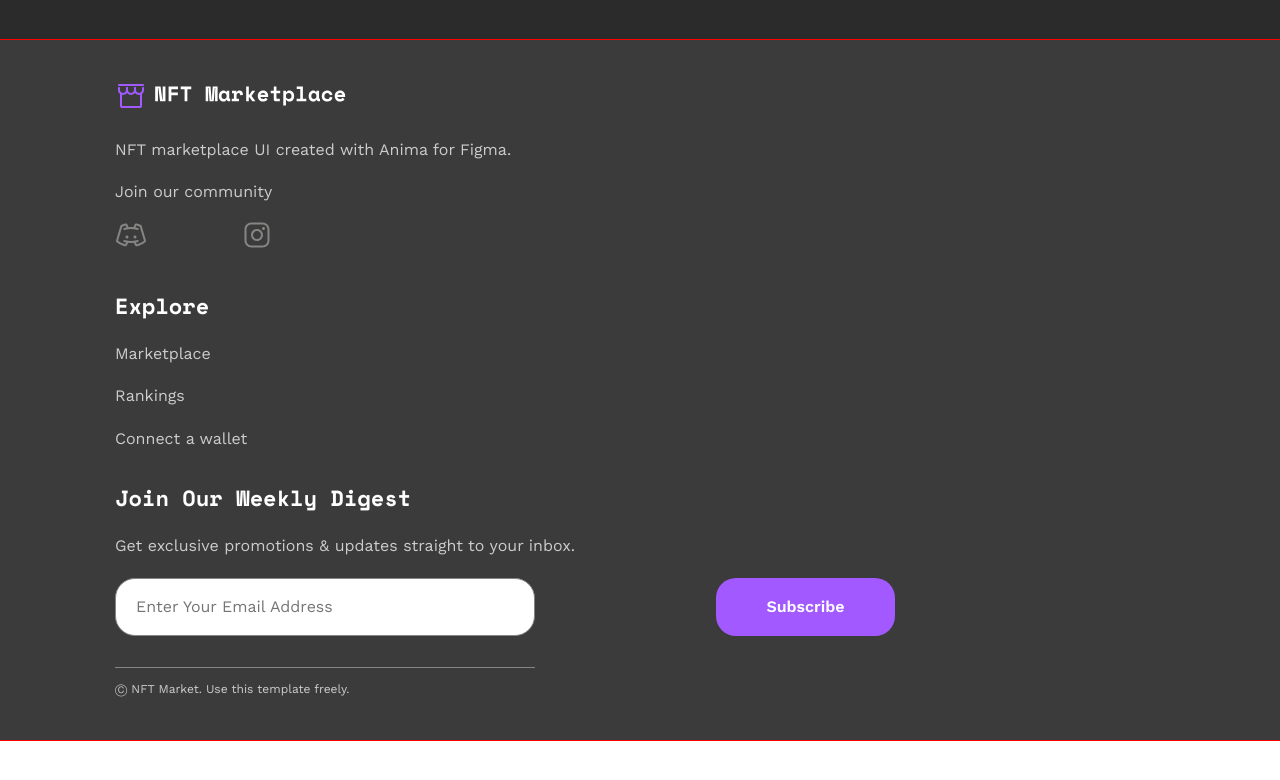
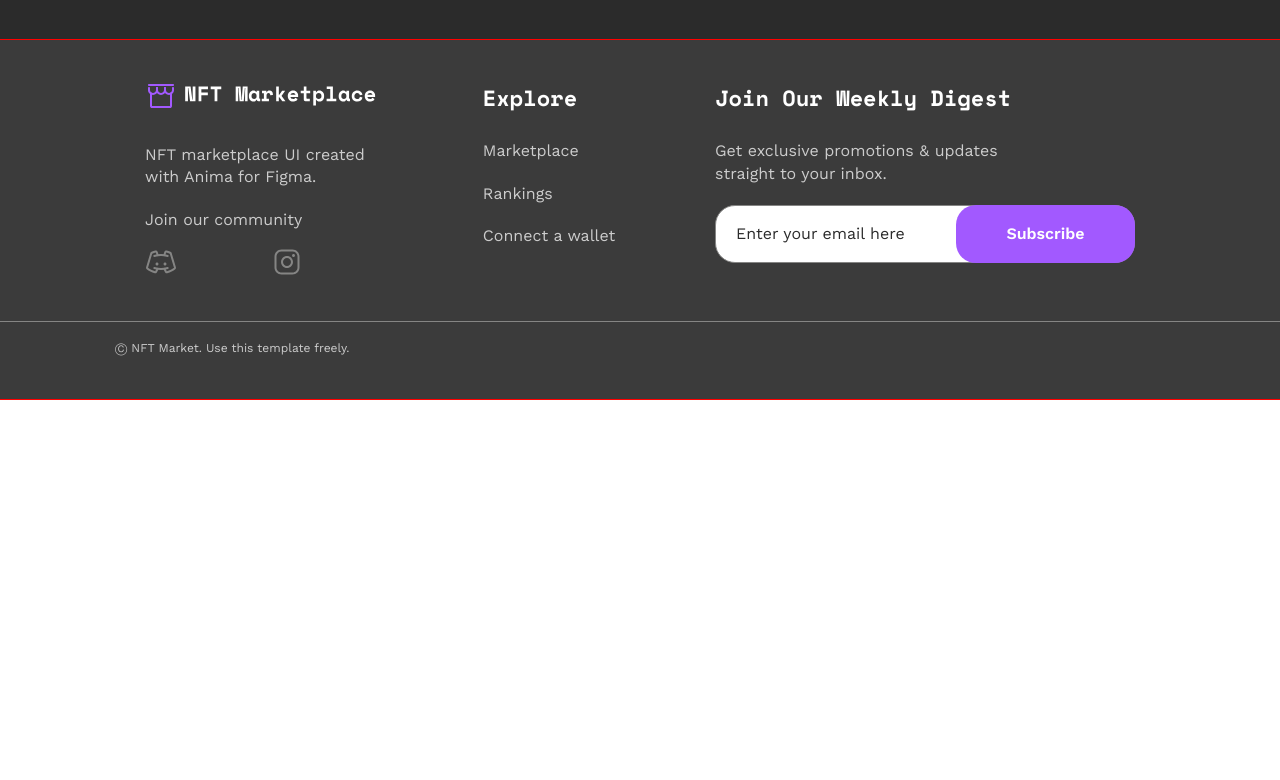
Before and after one commit to BendelVolodymyr/Smart-Foxes-NTF-Marketplace, a website built with Vite: page src/index.html in a window 1280 px wide. Built offline with nearby package versions, Linux system fonts and the light colour scheme.

Commit message:
html+css без анімації та псевдоелемента

```diff
--- a/src/css/footer.css
+++ b/src/css/footer.css
@@ -1,10 +1,46 @@
 .footer {
     background-color: #3B3B3B;
-
 }
 .footer-container {
    padding-top: 40px;
    padding-bottom: 40px;
+   position: relative;
+}
+
+.footer-container::after {
+    content: "";
+    display: block;
+    position: absolute;
+
+    background-color: #858584;
+    width: 100%;
+height: 1px;
+
+top: 737px;
+left: 0px;
+padding-left: 30px;
+padding-right: 30px;
+}
+@media only screen and (min-width: 834px) {
+    .footer-container::after {
+        top: 630px;
+    }
+}
+@media only screen and (min-width: 1280px) {
+    .footer-container::after {
+        top: 281px;
+    }
+}
+@media only screen and (min-width: 1280px) {
+    .footer-main-box {
+        display: flex;
+        justify-content: space-between;
+
+        margin-bottom: 50px;
+
+        padding-left: 30px;
+        padding-right: 30px;
+    }
 }
 
 .footer-link-logo {
@@ -15,6 +51,12 @@
     align-items: center;
     padding-bottom: 20px;
 }
+@media only screen and (min-width: 1280px) {
+    .footer-list-logo {
+        padding-bottom: 25px;
+    }
+}
+
 .footer-item {
 }
 .footer-icon-logo {
@@ -31,19 +73,28 @@
     color: #CCC;
     font-family: Work Sans;
     line-height: 1.4;
-    padding-bottom: 20px;
+    margin-bottom: 20px;
+}
+@media only screen and (min-width: 1280px) {
+    .footer-caption {
+        max-width: 238px;
+    }
 }
 .footer-text {
     color: #CCC;
     font-family: Work Sans;
     line-height: 1.4;
-    padding-bottom: 15px;
+    margin-bottom: 15px;
 }
 .footer-list-media {
     display: flex;
     gap: 10px;
-    padding-bottom: 30px;
-
+    margin-bottom: 30px;
+}
+@media only screen and (min-width: 1280px) {
+    .footer-list-media {
+        margin-bottom: 0;
+    }
 }
 .footer-item-media {
 }
@@ -61,6 +112,11 @@ line-height: 1.6;
 text-transform: capitalize;
 
 margin-bottom: 20px;
+}
+@media only screen and (min-width: 1280px) {
+    .footer-title {
+        margin-bottom: 25px;
+    }
 }
 .footer-list-links {
     margin-bottom: 30px;
@@ -84,12 +140,22 @@ text-transform: capitalize;
 
 margin-bottom: 20px;
 }
+@media only screen and (min-width: 1280px) {
+    .footer-headline {
+        margin-bottom: 25px;
+    }
+}
 .footer-subtitle {
     color: #CCC;
     font-family: Work Sans;
     line-height: 1.4;
 
     margin-bottom: 20px;
+}
+@media only screen and (min-width: 1280px) {
+    .footer-subtitle {
+        max-width: 330px;
+    }
 }
 @media only screen and (min-width: 834px) {
     .footer-form-wrapper {
@@ -101,13 +167,18 @@ position: relative;
     display: flex;
     flex-direction: column;
     /* align-items: center; */
+
 }
+@media only screen and (min-width: 1280px) {
+    .footer-form {
+        width: 420px;
+    }
+}
+
 .footer-label {
     display: flex;
     max-width: 315px;
     width: 100%;
-
-    position: relative;
 }
 
 @media only screen and (min-width: 834px) {
@@ -116,23 +187,6 @@ position: relative;
     }
 }
 
-.footer-label::after {
-    content: "";
-    display: block;
-    position: absolute;
-
-    background-color: #858584;
-    width: 100%;
-height: 1px;
-
-bottom: -78px;
-left: 0px;
-}
-@media only screen and (min-width: 834px) {
-    .footer-label::after {
-        bottom: 8px;
-    }
-}
 .footer-input {
     border-radius: 20px;
     border: 1px solid #858584;
@@ -152,11 +206,16 @@ margin-bottom: 16px;
         padding-top: 19px;
         padding-bottom: 19px;
 
-        margin-bottom: 40px;
+        margin-bottom: 69px;
+    }
+}
+@media only screen and (min-width: 834px) {
+    .footer-input {
+        margin-bottom: 0;
     }
 }
 .footer-input::placeholder {
-    columns: #2B2B2B;
+    color: #2B2B2B;
     font-family: Work Sans;
     line-height: 1.4;
 }
@@ -175,7 +234,12 @@ padding-bottom: 12px;
 border: none;
 
 margin-bottom: 50px;
+
+color: #FFF;
+font-weight: 600;
+line-height: 1.4;
 }
+
 @media only screen and (min-width: 834px) {
     .footer-btn {
         min-width: 179px;
@@ -184,9 +248,14 @@ margin-bottom: 50px;
         right: 270px;
         padding-top: 18px;
         padding-bottom: 18px;
+        margin-bottom: 0;
     }
 }
-
+@media only screen and (min-width: 1280px) {
+    .footer-btn {
+        right: 0;
+    }
+}
 .footer-btn-icon {
     width: 20px;
     height: 20px;
@@ -197,11 +266,6 @@ margin-bottom: 50px;
     }
 
 }
-.footer-btn-text {
-    color: #FFF;
-font-weight: 600;
-line-height: 1.4;
-}
 .footer-link-privacy {
     color: #CCC;
 font-size: 12px;
--- a/src/partials/footer.html
+++ b/src/partials/footer.html
@@ -1,5 +1,7 @@
 <footer class="footer">
   <div class="footer-container container">
+    <div class="footer-main-box">
+    <div class="footer-box">
       <a href="../index.html" class="footer-link-logo">
         <ul class="footer-list-logo">
           <li class="footer-item">
@@ -48,24 +50,28 @@
           </a>
         </li>
       </ul>
+    </div>
+    <div class="footer-box">
       <h2 class="footer-title">Explore</h2>
       <ul class="footer-list-links">
         <li class="footer-item-links">
           <a href="#" class="footer-links">
-          <p lass="footer-links-subject">Marketplace</p>
+            <p class="footer-links-subject">Marketplace</p>
           </a>
         </li>
         <li class="footer-item-links">
           <a href="#" class="footer-links">
-          <p lass="footer-links-subject">Rankings</p>
+            <p class="footer-links-subject">Rankings</p>
           </a>
         </li>
         <li class="footer-item-links">
           <a href="#" class="footer-links">
-          <p lass="footer-links-subject">Connect a wallet</p>
+            <p class="footer-links-subject">Connect a wallet</p>
           </a>
         </li>
       </ul>
+    </div>
+    <div class="footer-box">
       <h2 class="footer-headline">Join our weekly digest</h2>
       <p class="footer-subtitle">
         Get exclusive promotions & updates straight to your inbox.
@@ -73,12 +79,11 @@
       <div class="footer-form-wrapper">
         <form class="footer-form" name="email_address" autocomplete="off">
           <label class="footer-label">
-
             <input
               class="footer-input"
               type="email"
               name="footer-input-email"
-          placeholder="Enter Your Email Address"
+              placeholder="Enter your email here"
               maxlength="275"
               pattern="^([^ ]+@[^ ]+\.[a-z]{2,6}|)$"
               title="Use the format: test@gmail.com"
@@ -90,12 +95,15 @@
             <svg class="footer-btn-icon" width="" height="">
               <use href="../img/sprite.svg#icon-EnvelopeSimple"></use>
             </svg>
-        <p class="footer-btn-text">Subscribe</p>
+            Subscribe
           </button>
-
         </form>
       </div>
+    </div>
+  </div>
       <a href="#" class="footer-link-privacy"
-    >Ⓒ NFT Market. Use this template freely.</a >
+        >Ⓒ NFT Market. Use this template freely.</a
+      >
+
   </div>
 </footer>
```
Lines whose indentation alone changed are shown as unchanged.
